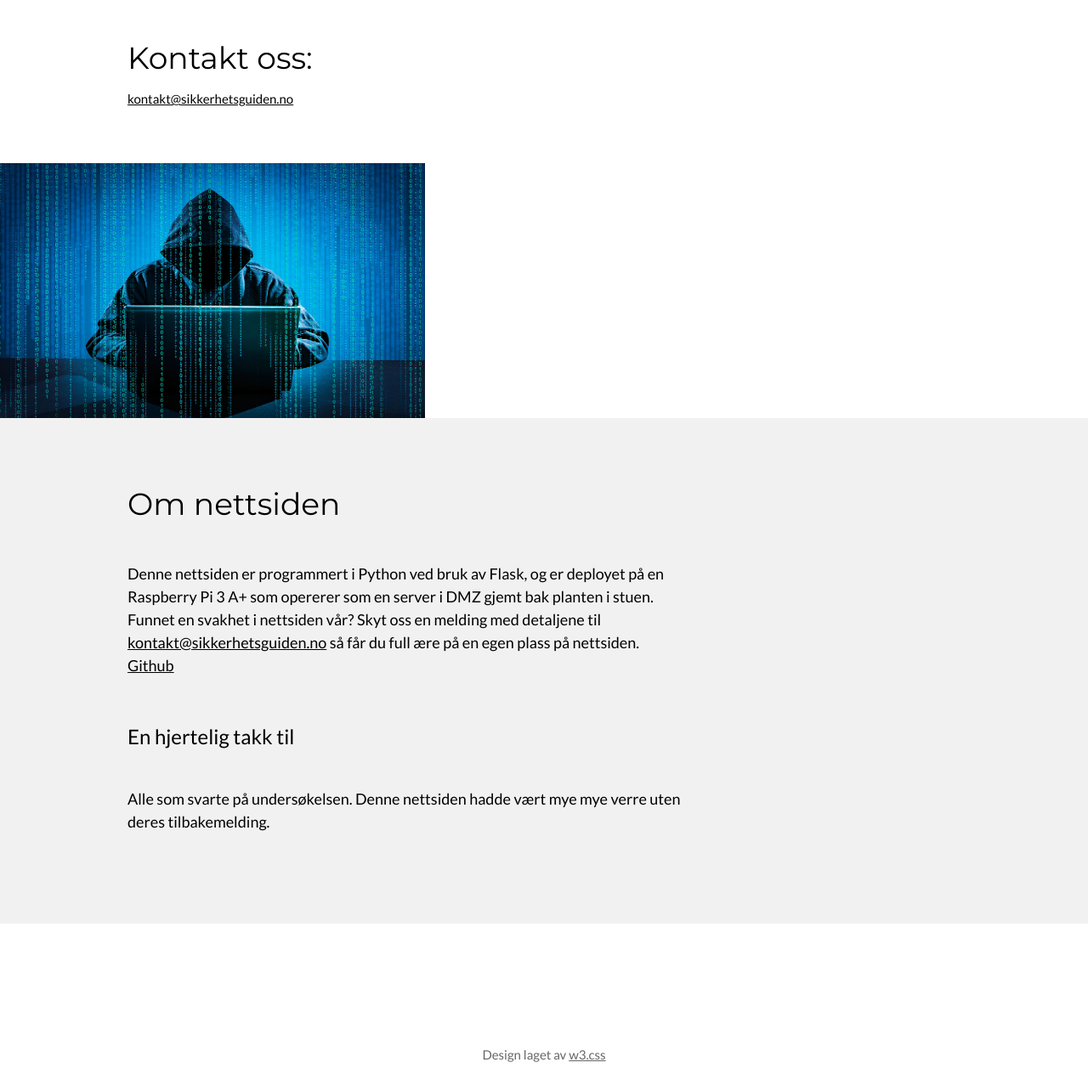
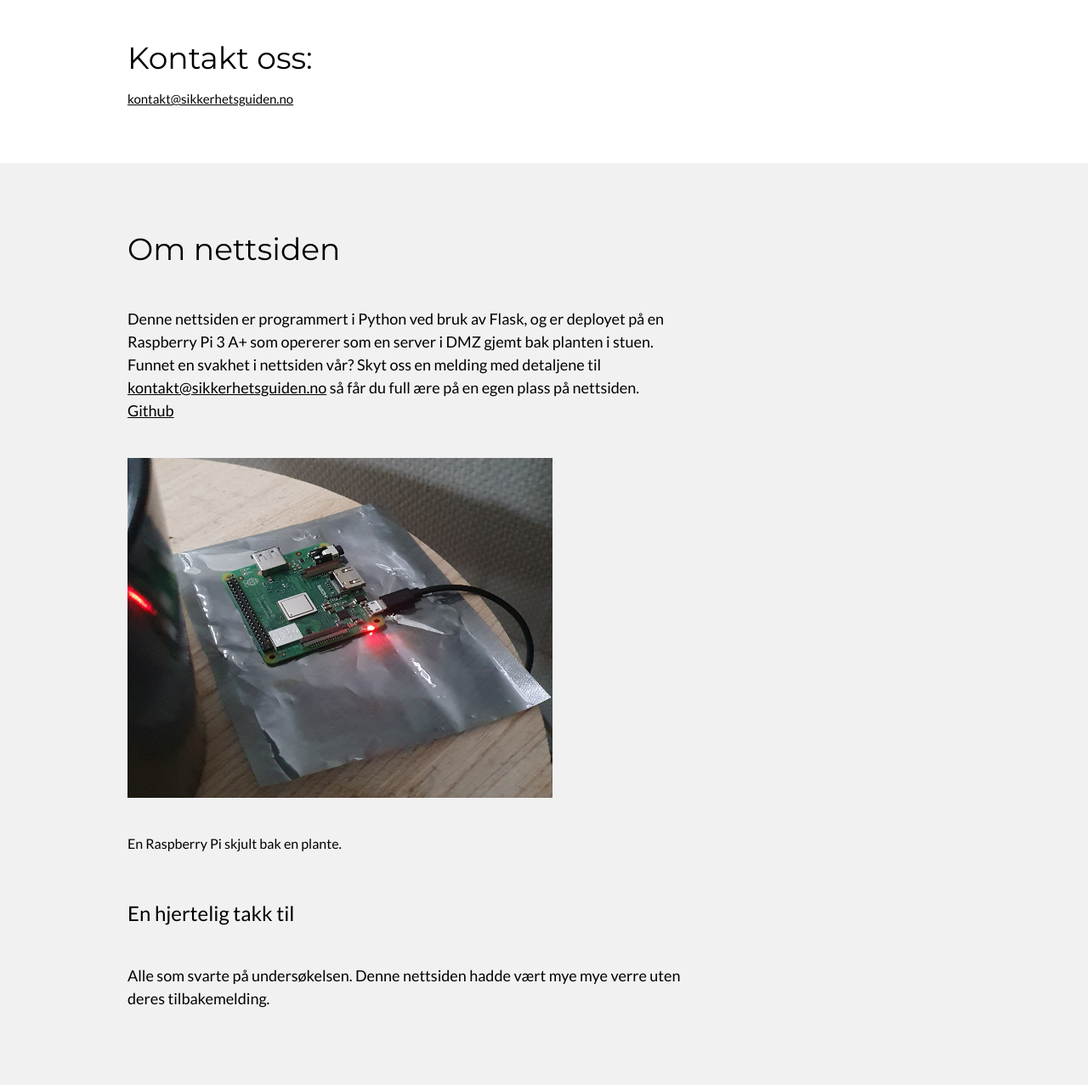
Before and after one commit to mojitoen/SP2, a Flask app: page / in a window 1280 px wide. Shown: the part 758-2035 px from the top of the page at 85% size. Before the commit the page ends 2008 px from the top, so only its background shows below. Run offline with Flask 2, Linux system fonts and the light colour scheme.

Commit message:
La til bilder av raspberry pi setupen.

```diff
--- a/templates/index.html
+++ b/templates/index.html
@@ -57,9 +57,7 @@ body,h1,h2,h3,h4,h5,h6 {font-family: "Lato", sans-serif}
 </div>
 
 <!-- Second Grid -->
- <img src="/static/hacker.jpg" alt="Bildetest 3000"
- width="500"
- height="300">
+
 <div class="w3-row-padding w3-light-grey w3-padding-64 w3-container">
   <div class="w3-content">
     <div class="w3-third w3-center">
@@ -70,7 +68,10 @@ body,h1,h2,h3,h4,h5,h6 {font-family: "Lato", sans-serif}
       <h1>Om nettsiden</h1>
       <h5 class="w3-padding-32">Denne nettsiden er programmert i Python ved bruk av Flask, og er deployet på en Raspberry Pi 3 A+ som opererer som en server i DMZ gjemt bak planten i stuen.
         Funnet en svakhet i nettsiden vår? Skyt oss en melding med detaljene til <a href = "mailto: kontakt@sikkerhetsguiden.no">kontakt@sikkerhetsguiden.no</a> så får du full ære på en egen plass på nettsiden. <a href="https://www.github.com/mojitoen/SP2">Github</a></h5>
-
+<img src="/static/raspbiclose.png" alt="Bildetest 3000"
+ width="500"
+ height="400">
+      <h6 class="w3-padding-32">En Raspberry Pi skjult bak en plante.</h6>
 
     </div>
 
```
